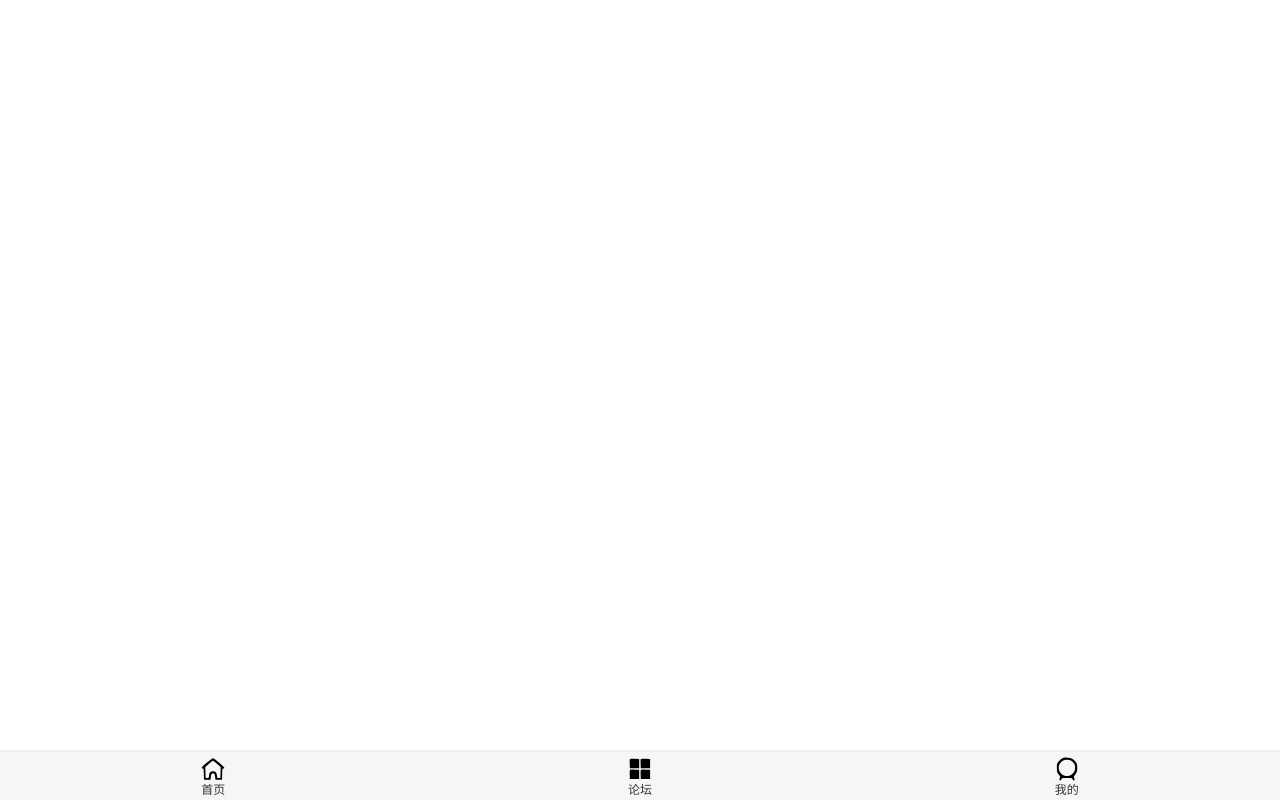
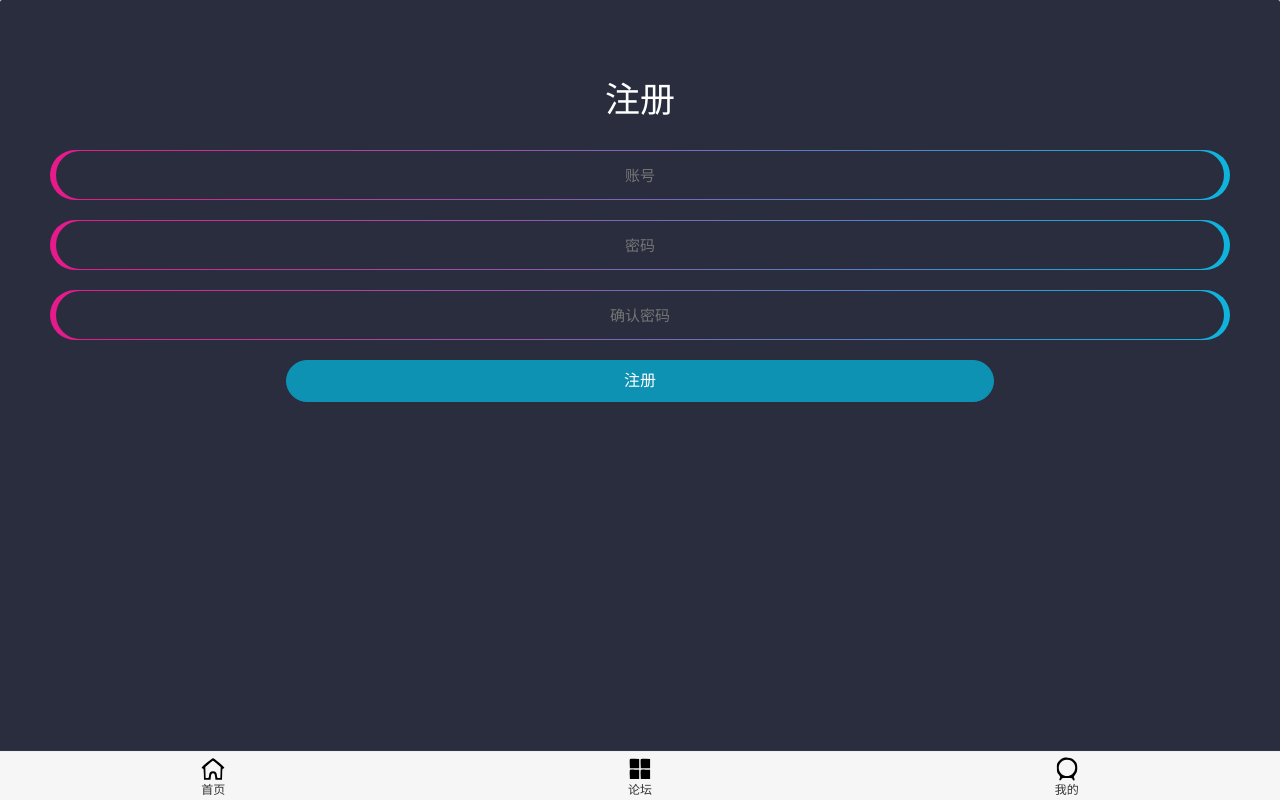
Before and after one commit to ComLife/samplet-tea, a Vue app: page /#/register in a window 1280 px wide. Built offline with nearby package versions, Linux system fonts and the light colour scheme.

Commit message:
登录注册提交

```diff
--- a/src/router/index.js
+++ b/src/router/index.js
@@ -5,6 +5,8 @@ const Home = () => import('../views/home/Home');
 const Profile = () => import('../views/user/User');
 const Adver = () => import('../views/adver/Adver');
 const Detail = () => import('../views/detail/Detail');
+const Login = () => import('../views/loginRegister/login/Login')
+const Register = () => import('../views/loginRegister/register/Register')
 
 // 1.安装VueRouter
 Vue.use(VueRouter)
@@ -21,7 +23,20 @@ const routes = [
   },
   {
     path: '/user',
-    component: Profile
+    redirect: 'Login',
+    component: Profile,
+    children: [
+      {
+        path: '/login',
+        name: 'Login',
+        component: Login
+      },
+      {
+        path: '/register',
+        name: 'Register',
+        component: Register
+      }
+    ]
   },
   {
     path: '/adver',
--- /dev/null
+++ b/src/views/loginRegister/login/Login.vue
@@ -0,0 +1,98 @@
+<template>
+    <div class="form-wrapper">
+        <div class="header">
+            登录
+        </div>
+        <div class="input-wrapper">
+            <div class="border-wrapper">
+                <input type="text" name="username" class="border-item" placeholder="账号">
+            </div>
+            <div class="border-wrapper">
+                <input type="password" name="password" class="border-item" placeholder="密码">
+            </div>
+
+        </div>
+        <div class="action">
+            <div class="btn">登录</div>
+        </div>
+        <div class="registerText">
+            <router-link to="/register" >还没账号？去注册</router-link>
+            <span>忘记密码</span>
+        </div>
+    </div>
+</template>
+
+<script>
+    export default {
+        name: 'Login',
+        components: {}
+    }
+</script>
+
+<style scoped>
+    .form-wrapper {
+        width: 100%;
+        height: 100%;
+        background-color: rgb(41, 45, 62);
+        color: #fff;
+        border-radius: 2px;
+        padding: 50px;
+    }
+
+    .form-wrapper .header {
+        text-align: center;
+        font-size: 35px;
+        text-transform: uppercase;
+        line-height: 100px;
+    }
+
+    .form-wrapper .input-wrapper input {
+        background-color: rgb(41, 45, 62);
+        border: 0;
+        width: 99%;
+        height: 96%;
+        padding: 10px;
+        text-align: center;
+        font-size: 15px;
+        color: #fff;
+        outline: none;
+        border-radius: 25px;
+    }
+
+    .form-wrapper .input-wrapper input::placeholder {
+        text-transform: uppercase;
+    }
+
+    .form-wrapper .input-wrapper .border-wrapper {
+        background-image: linear-gradient(to right, #e8198b, #0eb4dd);
+        width: 100%;
+        height: 50px;
+        margin-bottom: 20px;
+        border-radius: 30px;
+        display: flex;
+        align-items: center;
+        justify-content: center;
+    }
+
+    .form-wrapper .action {
+        display: flex;
+        justify-content: center;
+    }
+
+    .form-wrapper .action .btn {
+        width: 60%;
+        text-transform: uppercase;
+        border: 1px solid #0e92b3;
+        text-align: center;
+        line-height: 40px;
+        border-radius: 30px;
+        cursor: pointer;
+        background-color: #0e92b3;
+    }
+    .registerText{
+        display: flex;
+        justify-content: space-between;
+        color: #666;
+        margin-top: 30px;
+    }
+</style>
--- /dev/null
+++ b/src/views/loginRegister/register/Register.vue
@@ -0,0 +1,90 @@
+<template>
+    <div class="form-wrapper">
+        <div class="header">
+            注册
+        </div>
+        <div class="input-wrapper">
+            <div class="border-wrapper">
+                <input type="text" name="username" class="border-item" placeholder="账号">
+            </div>
+            <div class="border-wrapper">
+                <input type="password" name="password" class="border-item" placeholder="密码">
+            </div>
+            <div class="border-wrapper">
+                <input type="confirmPassword" name="confirmPassword" class="border-item" placeholder="确认密码">
+            </div>
+        </div>
+        <div class="action">
+            <div class="btn">注册</div>
+        </div>
+    </div>
+</template>
+
+<script>
+    export default {
+        name: 'Login',
+        components: {}
+    }
+</script>
+
+<style scoped>
+    .form-wrapper {
+        width: 100%;
+        height: 100%;
+        background-color: rgb(41, 45, 62);
+        color: #fff;
+        border-radius: 2px;
+        padding: 50px;
+    }
+
+    .form-wrapper .header {
+        text-align: center;
+        font-size: 35px;
+        text-transform: uppercase;
+        line-height: 100px;
+    }
+
+    .form-wrapper .input-wrapper input {
+        background-color: rgb(41, 45, 62);
+        border: 0;
+        width: 99%;
+        height: 96%;
+        padding: 10px;
+        text-align: center;
+        font-size: 15px;
+        color: #fff;
+        outline: none;
+        border-radius: 25px;
+    }
+
+    .form-wrapper .input-wrapper input::placeholder {
+        text-transform: uppercase;
+    }
+
+    .form-wrapper .input-wrapper .border-wrapper {
+        background-image: linear-gradient(to right, #e8198b, #0eb4dd);
+        width: 100%;
+        height: 50px;
+        margin-bottom: 20px;
+        border-radius: 30px;
+        display: flex;
+        align-items: center;
+        justify-content: center;
+    }
+
+    .form-wrapper .action {
+        display: flex;
+        justify-content: center;
+    }
+
+    .form-wrapper .action .btn {
+        width: 60%;
+        text-transform: uppercase;
+        border: 1px solid #0e92b3;
+        text-align: center;
+        line-height: 40px;
+        border-radius: 30px;
+        cursor: pointer;
+        background-color: #0e92b3;
+    }
+</style>
--- a/src/views/user/User.vue
+++ b/src/views/user/User.vue
@@ -1,28 +1,13 @@
 <template>
   <div id="User">
-    <div class="form-wrapper">
-      <div class="header">
-        登录
-      </div>
-      <div class="input-wrapper">
-        <div class="border-wrapper">
-          <input type="text" name="username" class="border-item" placeholder="账号">
-        </div>
-        <div class="border-wrapper">
-          <input type="password" name="password" class="border-item" placeholder="密码">
-        </div>
-      </div>
-      <div class="action">
-        <div class="btn">登录</div>
-      </div>
-    </div>
+    <router-view></router-view>
   </div>
 </template>
 
 <script>
 
   export default {
-    name: 'App',
+    name: 'User',
     components: {}
   }
 </script>
@@ -31,64 +16,4 @@
   #User{
     height: 100vh;
   }
-  .form-wrapper {
-    width: 100%;
-    height: 100%;
-    background-color: rgb(41, 45, 62);
-    color: #fff;
-    border-radius: 2px;
-    padding: 50px;
-  }
-
-  .form-wrapper .header {
-    text-align: center;
-    font-size: 35px;
-    text-transform: uppercase;
-    line-height: 100px;
-  }
-
-  .form-wrapper .input-wrapper input {
-    background-color: rgb(41, 45, 62);
-    border: 0;
-    width: 99%;
-    height: 96%;
-    padding: 10px;
-    text-align: center;
-    font-size: 15px;
-    color: #fff;
-    outline: none;
-    border-radius: 25px;
-  }
-
-  .form-wrapper .input-wrapper input::placeholder {
-    font-family: "agency fb";
-    text-transform: uppercase;
-  }
-
-  .form-wrapper .input-wrapper .border-wrapper {
-    background-image: linear-gradient(to right, #e8198b, #0eb4dd);
-    width: 100%;
-    height: 50px;
-    margin-bottom: 20px;
-    border-radius: 30px;
-    display: flex;
-    align-items: center;
-    justify-content: center;
-  }
-
-  .form-wrapper .action {
-    display: flex;
-    justify-content: center;
-  }
-
-  .form-wrapper .action .btn {
-    width: 60%;
-    text-transform: uppercase;
-    border: 1px solid #0e92b3;
-    text-align: center;
-    line-height: 40px;
-    border-radius: 30px;
-    cursor: pointer;
-    background-color: #0e92b3;
-  }
 </style>
```
